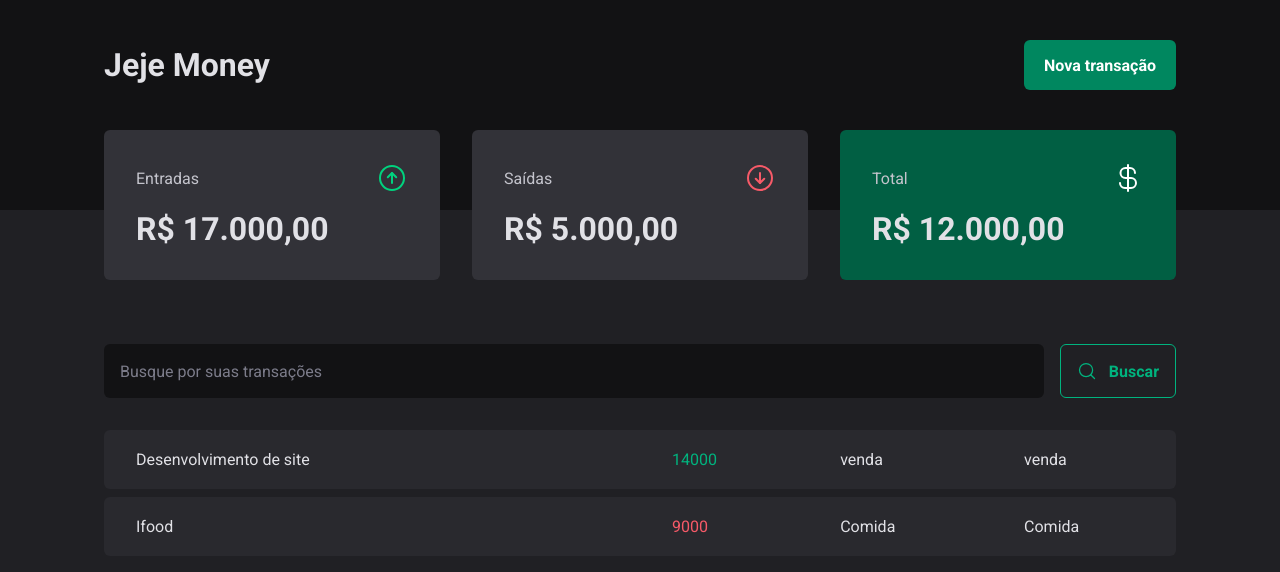
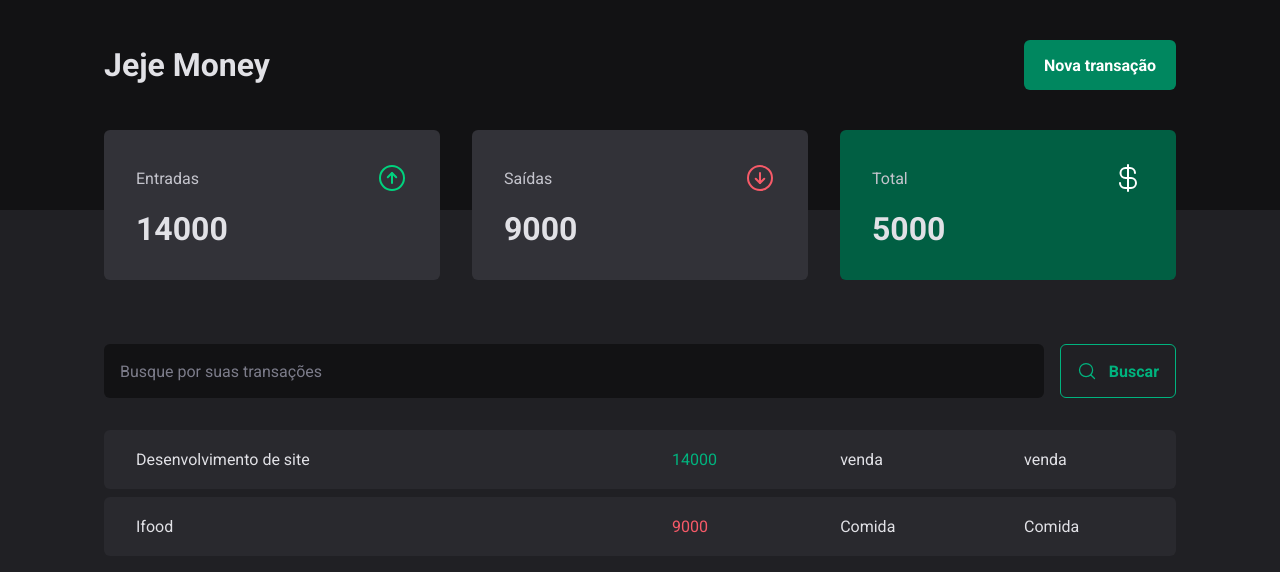
Before and after one commit to jeffersonbraster/control-money-react, a React (Vite) app: page / in a window 1280 px wide. Shown: the top 572 px of the page. Built offline with nearby package versions, Linux system fonts and the light colour scheme; data requests are answered from the project's data file.

Commit message:
calculando summary com reduce

```diff
--- a/src/components/Summary/index.tsx
+++ b/src/components/Summary/index.tsx
@@ -5,6 +5,21 @@
 
 const Summary = () => {
   const { transactions } = useContext(TransactionsContext);
+
+  const summary = transactions.reduce(
+    (acc, transaction) => {
+      if (transaction.type === "income") {
+        acc.income += transaction.price;
+        acc.total += transaction.price;
+      } else {
+        acc.outcome += transaction.price;
+        acc.total -= transaction.price;
+      }
+
+      return acc;
+    },
+    { income: 0, outcome: 0, total: 0 }
+  );
 
   return (
     <SummaryContainer>
@@ -15,7 +30,7 @@
           <ArrowCircleUp size={32} color="#00d37e" />
         </header>
 
-        <strong>R$ 17.000,00</strong>
+        <strong>{summary.income}</strong>
       </SummaryCard>
 
       <SummaryCard>
@@ -25,7 +40,7 @@
           <ArrowCircleDown size={32} color="#f75a68" />
         </header>
 
-        <strong>R$ 5.000,00</strong>
+        <strong>{summary.outcome}</strong>
       </SummaryCard>
 
       <SummaryCard variant="green">
@@ -35,7 +50,7 @@
           <CurrencyDollar size={32} color="#fff" />
         </header>
 
-        <strong>R$ 12.000,00</strong>
+        <strong>{summary.total}</strong>
       </SummaryCard>
     </SummaryContainer>
   );
```
